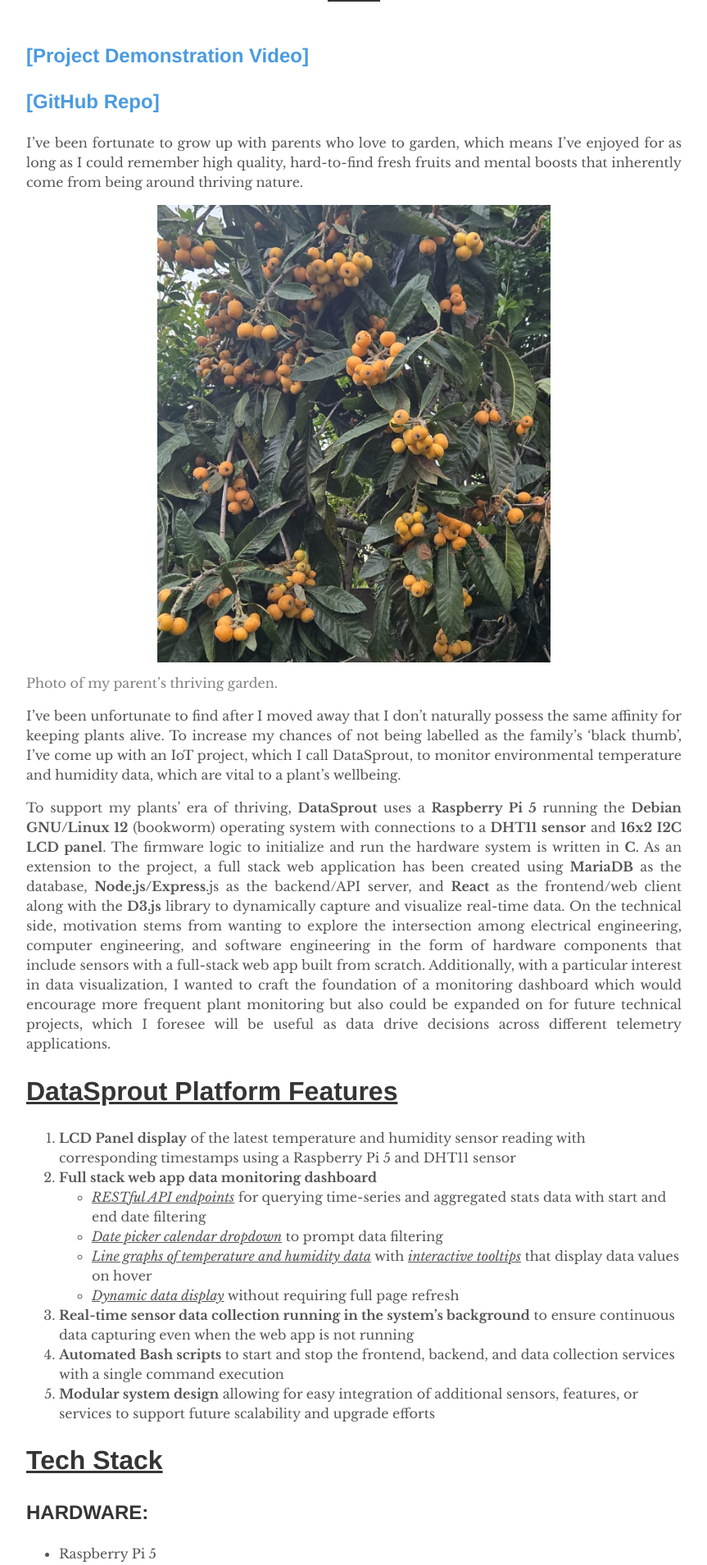
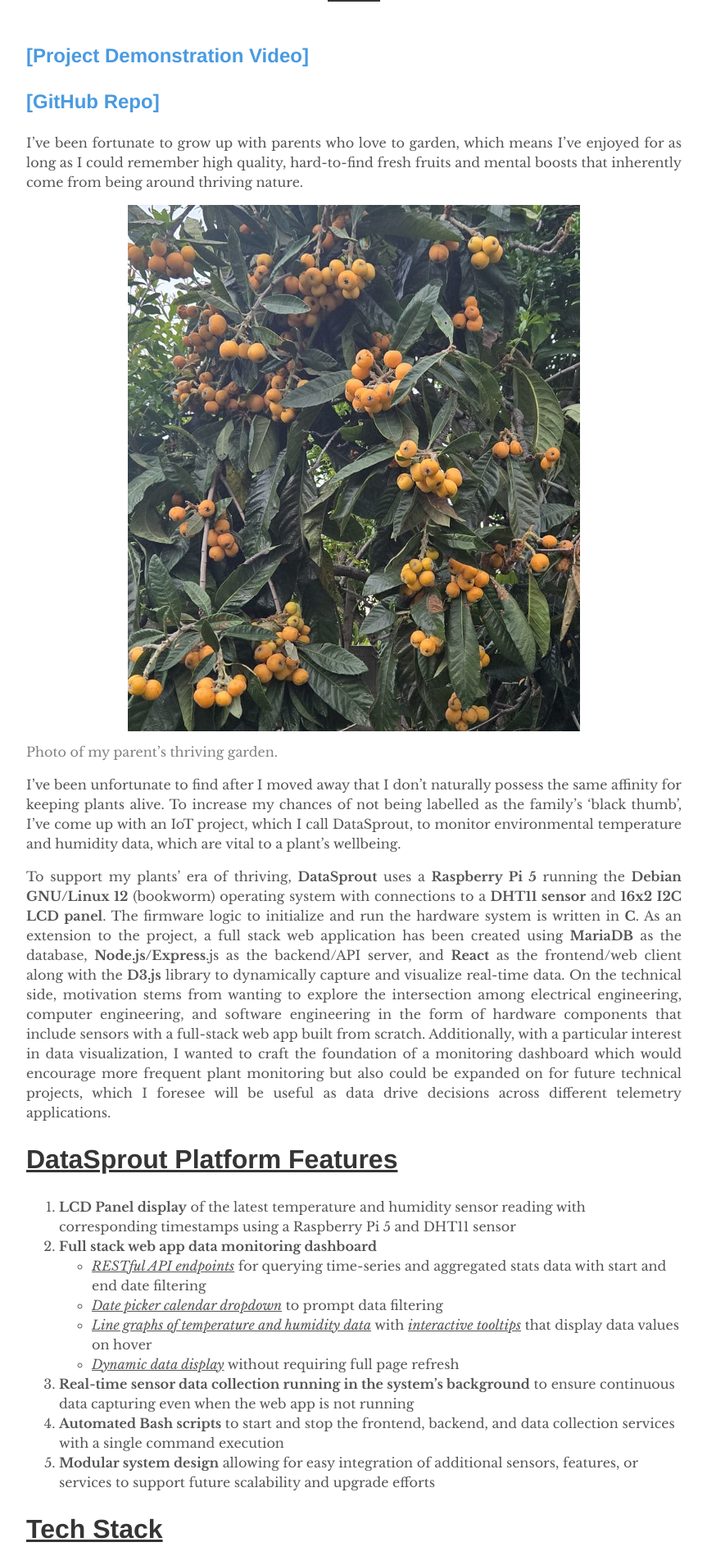
Before and after one commit to jackiechanmakes/jackiechanmakes.github.io, a Jekyll site: the page built from _posts/2025-04-19-plant-monitor.md, in a window 1280 px wide. Shown: the part 416-2325 px from the top of the page at 82% size, without its empty margins (208-1071 px from the left). Built offline with Jekyll 4.4.1, drawn with Linux system fonts in a browser that asks for light colours; comment, search, counter and statistics services are not loaded.

Commit message:
Add formatting

```diff
--- a/_posts/2025-04-19-plant-monitor.md
+++ b/_posts/2025-04-19-plant-monitor.md
@@ -16,7 +16,7 @@
 
 <div class="image-row">
   <!-- <img src="/assets/images/image-plant1.png" class="small-img"> -->
-  <img src="/assets/images/image-plant2.png" class="large-img">
+  <img src="/assets/images/image-plant2.png" class="small-img">
 </div>
 
 <p class="image-description">Photo of my parent’s thriving garden.</p>
```
